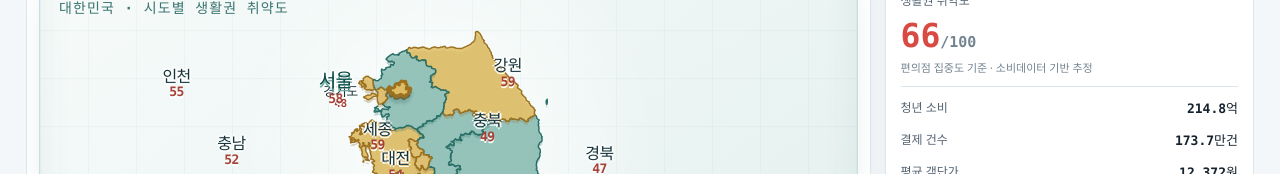
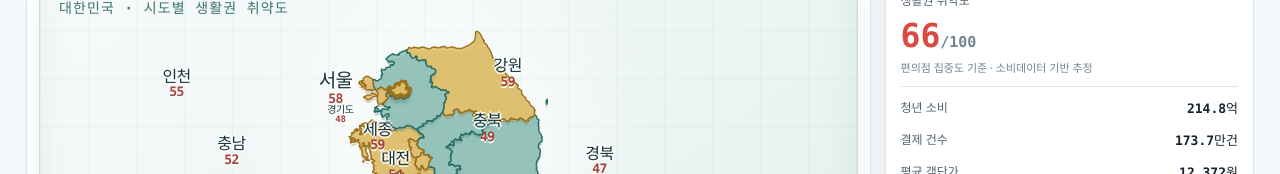
Before and after one commit to SeoHeeYoon38/Infra-Lens, a React (Vite) app: page /dashboard in a window 1280 px wide. Shown: the part 414-588 px from the top of the page. Built offline with nearby package versions, Linux system fonts and the light colour scheme.

Commit message:
fix: tune national map label emphasis

```diff
--- a/src/components/dashboard/PolicyGeoMap.jsx
+++ b/src/components/dashboard/PolicyGeoMap.jsx
@@ -136,7 +136,7 @@ function placeLabels(meta, level, width, height) {
   const nudges = level === 'sido' ? {
     인천광역시: [-26, 8],
     서울특별시: [28, 14],
-    경기도: [22, 34],
+    경기도: [22, 68],
     충청남도: [-22, 12],
     세종특별자치시: [22, -13],
     대전광역시: [18, 18],
--- a/src/styles/_readable.scss
+++ b/src/styles/_readable.scss
@@ -1332,12 +1332,12 @@
 }
 
 .policy-html-label.gyeonggi-label {
-  font-size: 13px;
+  font-size: 10px;
   line-height: 1.05;
 }
 
 .policy-html-label.gyeonggi-label b {
-  font-size: 11px;
+  font-size: 9px;
 }
 
 .policy-html-label b {
@@ -1348,9 +1348,9 @@
 
 .policy-html-label.selected {
   z-index: 4;
-  color: #0d4c47;
+  color: #16343a;
   font-size: 19px;
-  text-shadow: 0 3px 0 #6ba99e, 2px 0 0 #fff, -2px 0 0 #fff, 0 -2px 0 #fff;
+  text-shadow: 0 2px 0 rgba(255, 255, 255, .98), 2px 0 0 rgba(255, 255, 255, .96), -2px 0 0 rgba(255, 255, 255, .96), 0 -2px 0 rgba(255, 255, 255, .96);
 }
 
 .policy-html-label.selected.district-label {
```
